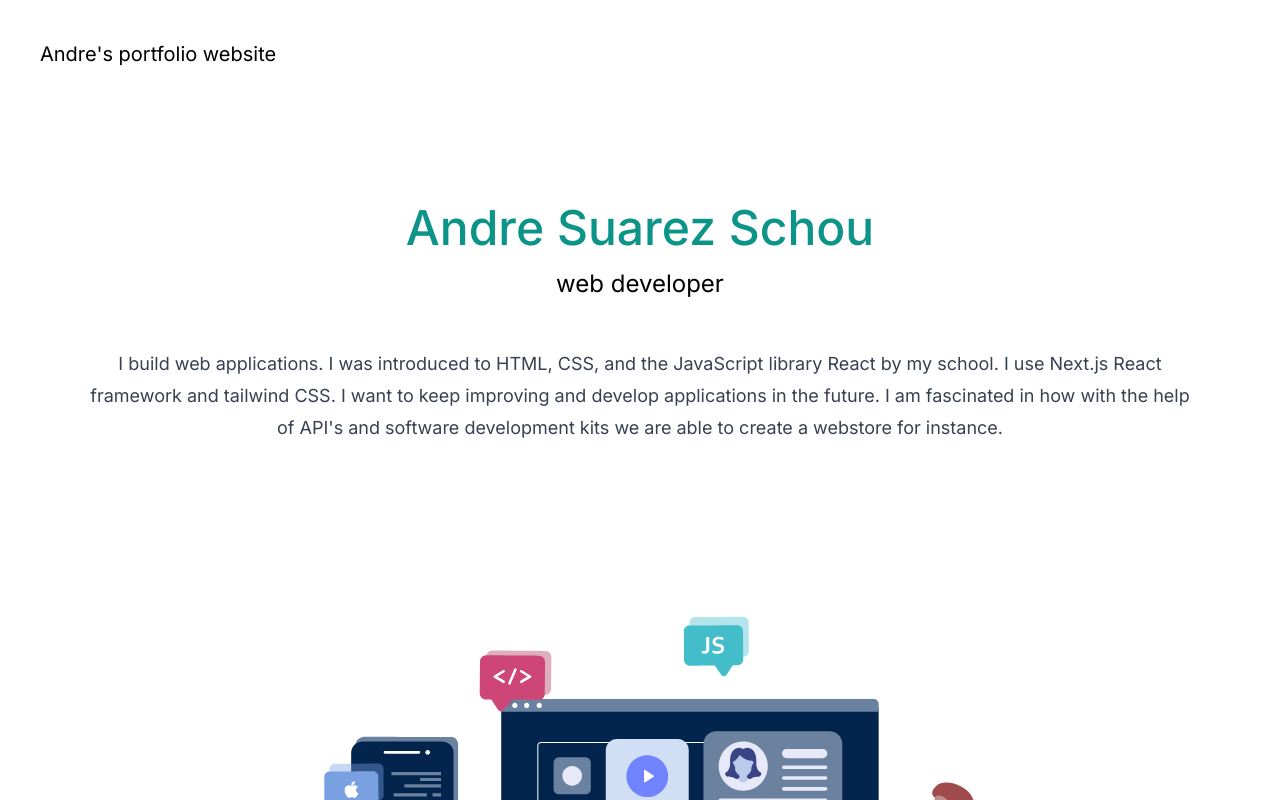
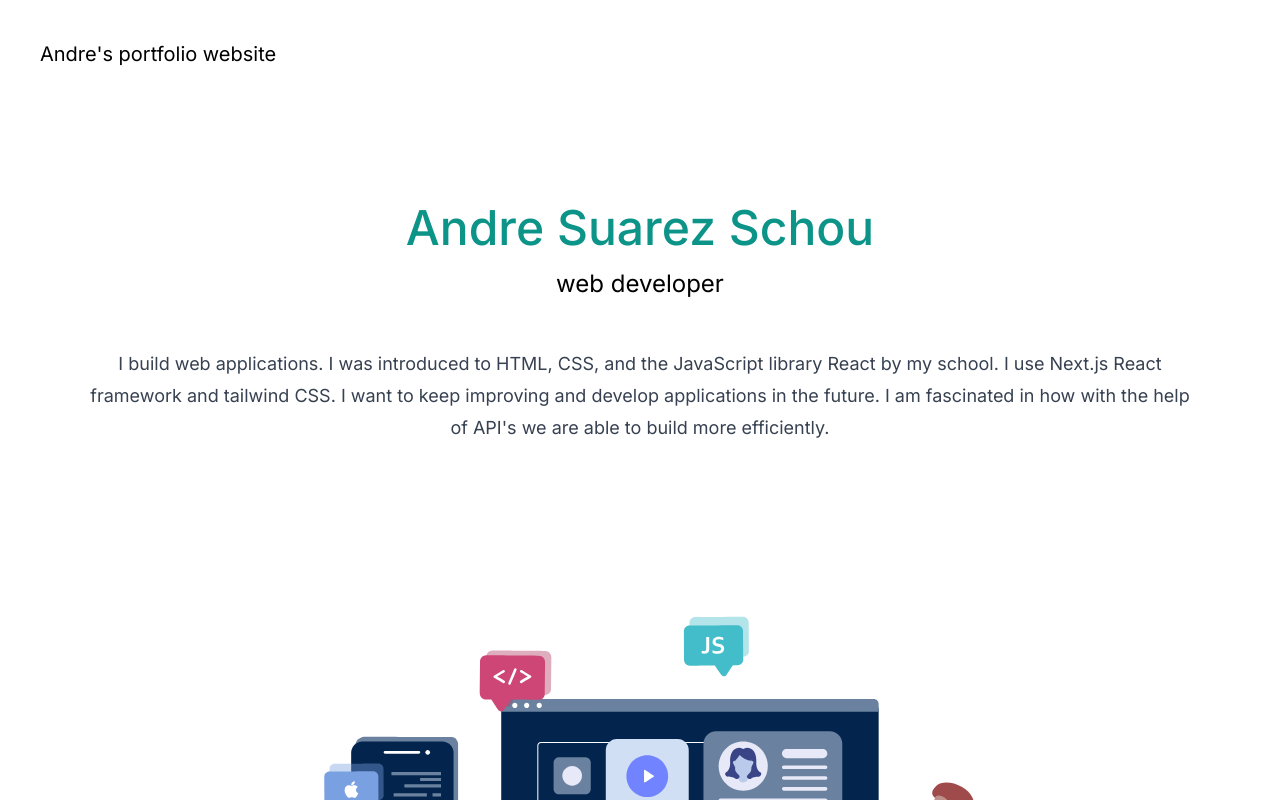
Before and after one commit to andresuarezschou/my-website-project, a Next.js app: page / in a window 1280 px wide. Shown: the top 800 px of the page. Built offline with nearby package versions, Linux system fonts and the light colour scheme.

Commit message:
Update page.tsx

```diff
--- a/app/page.tsx
+++ b/app/page.tsx
@@ -21,7 +21,7 @@ export default function Home() {
             I was introduced to HTML, CSS, and the JavaScript library React by my school.
             I use Next.js React framework and tailwind CSS.
             I want to keep improving and develop applications in the future.
-            I am fascinated in how with the help of API's and software development kits we are able to create a webstore for instance.
+            I am fascinated in how with the help of API's we are able to build more efficiently.
 
           </p>
           <div className="flex justify-center">
```
